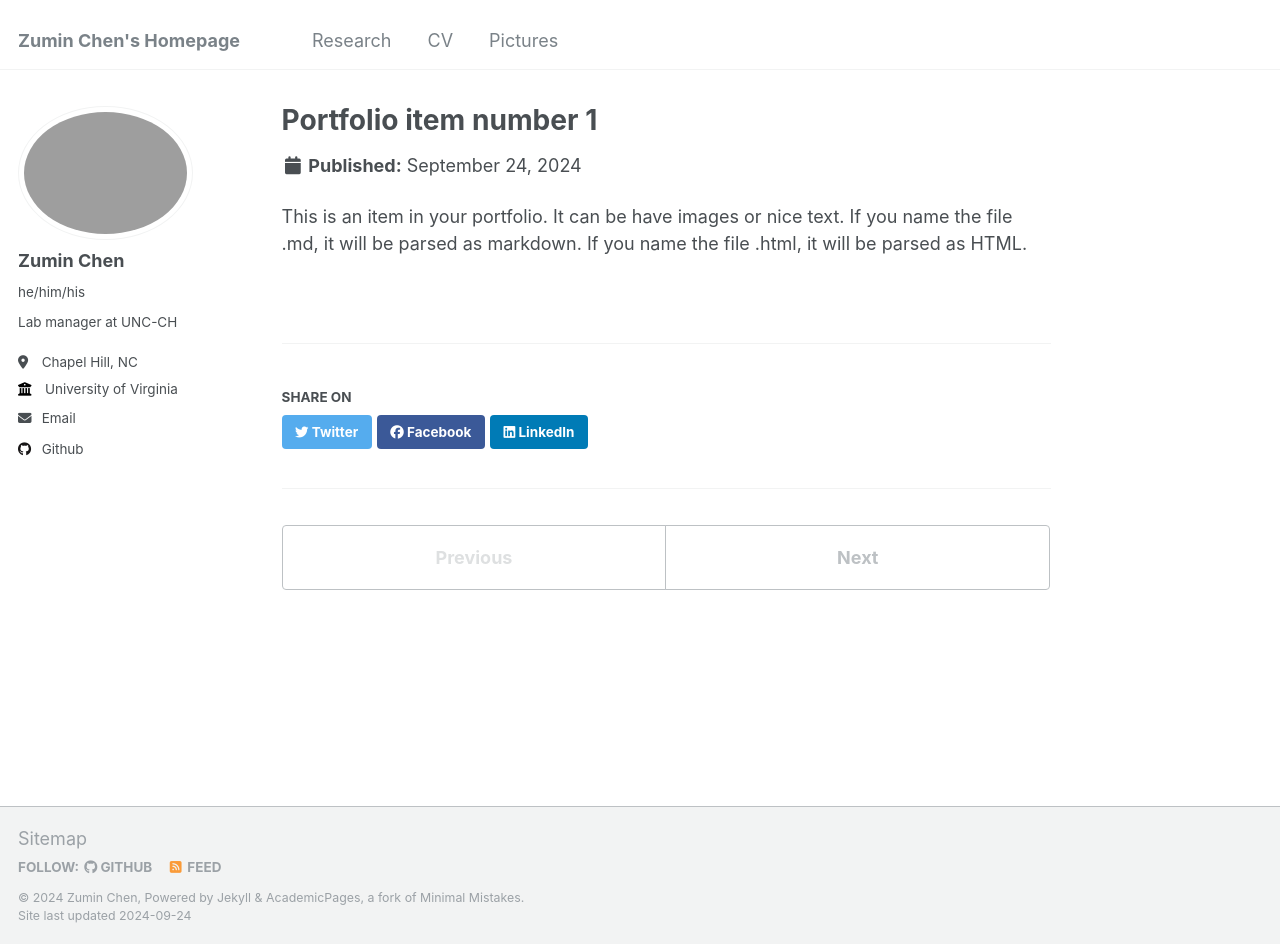
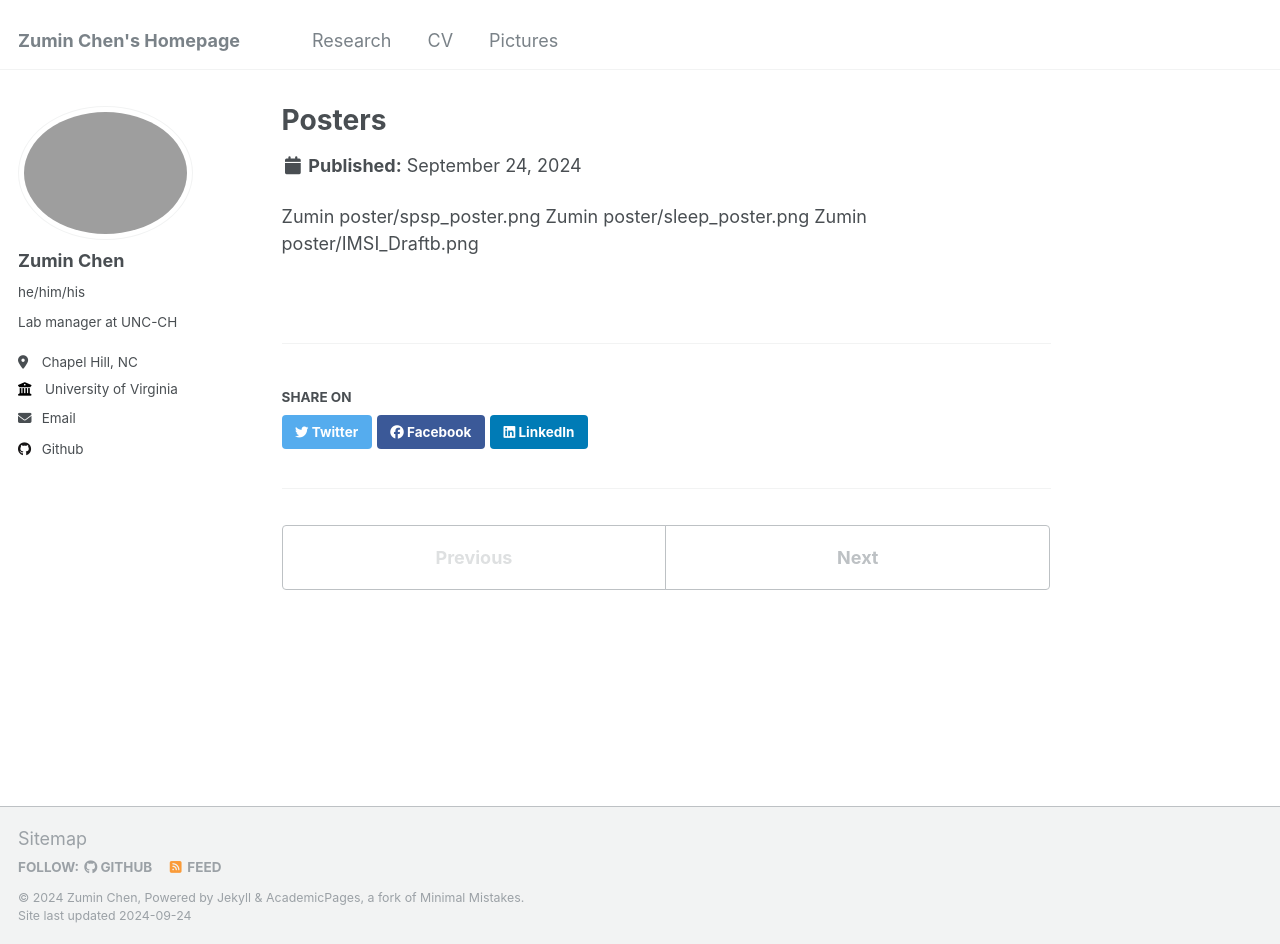
Before and after one commit to zumin-chen/Zumin-Chen, a Jekyll site: the page built from _portfolio/portfolio-1.md, in a window 1280 px wide and 944 px high. Built offline with Jekyll 4.4.1, drawn with Linux system fonts in a browser that asks for light colours.

Commit message:
Update portfolio-1.md

```diff
--- a/_portfolio/portfolio-1.md
+++ b/_portfolio/portfolio-1.md
@@ -1,7 +1,9 @@
 ---
-title: "Portfolio item number 1"
-excerpt: "Short description of portfolio item number 1<br/><img src='/images/500x300.png'>"
-collection: portfolio
+title: "Posters"
+excerpt: ""
+collection: research
 ---
 
-This is an item in your portfolio. It can be have images or nice text. If you name the file .md, it will be parsed as markdown. If you name the file .html, it will be parsed as HTML.
+Zumin poster/spsp_poster.png
+Zumin poster/sleep_poster.png
+Zumin poster/IMSI_Draftb.png
```
